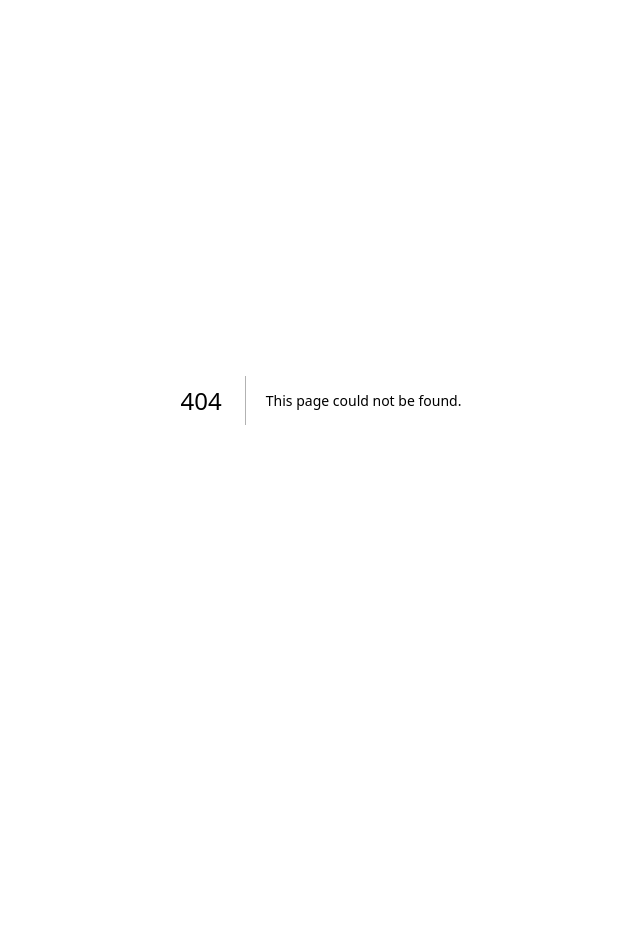
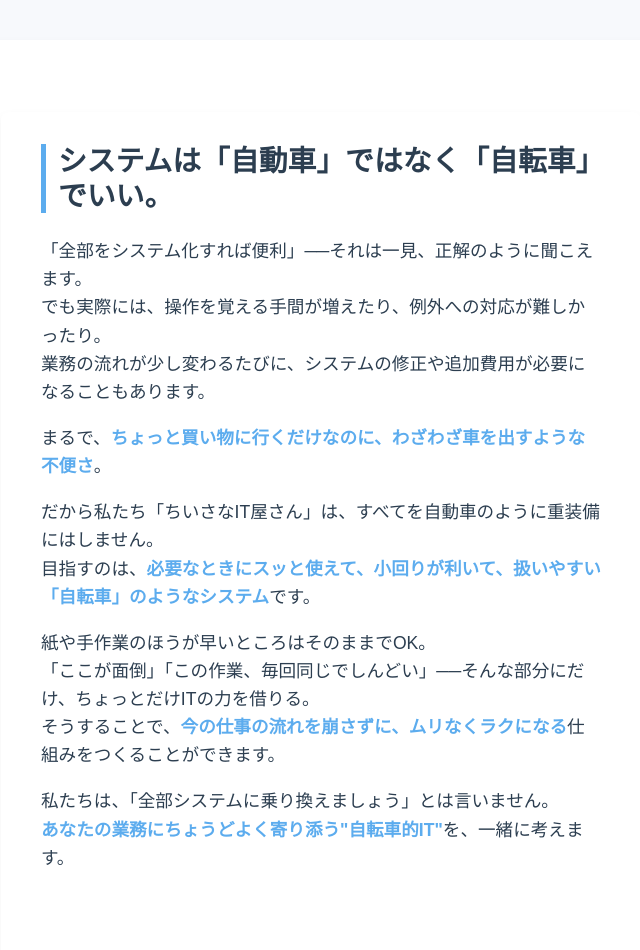
Before and after one commit to ogawa-gorilla/lp, a Next.js app: page /policy in a window 1280 px wide. Before the commit this address had no page. Shown: the top 950 px of the page, without its empty margins (319-959 px from the left). Before the commit the page ends 800 px from the top, so only its background shows below. Built offline with nearby package versions, Linux system fonts and the light colour scheme.

Commit message:
ポリシーを追加

```diff
--- /dev/null
+++ b/src/app/policy/page.tsx
@@ -0,0 +1,91 @@
+import { Container } from 'react-bootstrap'
+import Footer from '../common/components/Footer'
+import './style.css'
+
+export default function PolicyPage() {
+    return (
+        <Container>
+            <main className="container" role="main">
+                <section>
+                    <h1>システムは「自動車」ではなく「自転車」でいい。</h1>
+
+                    <p>
+                        「全部をシステム化すれば便利」──それは一見、正解のように聞こえます。
+                        <br />
+                        でも実際には、操作を覚える手間が増えたり、例外への対応が難しかったり。
+                        <br />
+                        業務の流れが少し変わるたびに、システムの修正や追加費用が必要になることもあります。
+                    </p>
+
+                    <p>
+                        まるで、
+                        <strong>
+                            ちょっと買い物に行くだけなのに、わざわざ車を出すような不便さ
+                        </strong>
+                        。
+                    </p>
+
+                    <p>
+                        だから私たち「ちいさなIT屋さん」は、すべてを自動車のように重装備にはしません。
+                        <br />
+                        目指すのは、
+                        <strong>
+                            必要なときにスッと使えて、小回りが利いて、扱いやすい「自転車」のようなシステム
+                        </strong>
+                        です。
+                    </p>
+
+                    <p>
+                        紙や手作業のほうが早いところはそのままでOK。
+                        <br />
+                        「ここが面倒」「この作業、毎回同じでしんどい」──そんな部分にだけ、ちょっとだけITの力を借りる。
+                        <br />
+                        そうすることで、
+                        <strong>
+                            今の仕事の流れを崩さずに、ムリなくラクになる
+                        </strong>
+                        仕組みをつくることができます。
+                    </p>
+
+                    <p>
+                        私たちは、「全部システムに乗り換えましょう」とは言いません。
+                        <br />
+                        <strong>
+                            あなたの業務にちょうどよく寄り添う"自転車的IT"
+                        </strong>
+                        を、一緒に考えます。
+                    </p>
+                </section>
+                <section>
+                    <h1>使いやすさを最優先に</h1>
+                    <p>
+                        システムは便利でも、使いにくければ意味がありません。
+                        <br />
+                        私たちは、難しい操作や複雑な画面を極力避け、
+                        <strong>
+                            誰でも直感的に使えることを第一に考えます
+                        </strong>
+                        。
+                        <br />
+                        ITが苦手な方も安心して使い続けられることが、何より大切だと考えています。
+                    </p>
+                </section>
+                <section>
+                    <h1>無理なく現場に寄り添う</h1>
+                    <p>
+                        業務は現場の人が一番よく知っています。
+                        <br />
+                        だから私たちは現場の声を丁寧に聞き、
+                        <strong>無理なく導入できるシステムをつくります</strong>
+                        。
+                        <br />
+                        大きく流れを変えたり、慣れない仕組みに無理に合わせたりはしません。
+                        <br />
+                        一緒に成長していけるパートナーとして、寄り添います。
+                    </p>
+                </section>
+            </main>
+            <Footer />
+        </Container>
+    )
+}
--- /dev/null
+++ b/src/app/policy/style.css
@@ -0,0 +1,52 @@
+body {
+    font-family: 'Noto Sans JP', sans-serif;
+    background-color: #f7f9fc;
+    color: #2c3e50;
+    margin: 0;
+    padding: 0 20px;
+    line-height: 1.6;
+}
+
+.container {
+    max-width: 720px;
+    margin: 40px auto;
+    background: #ffffff;
+    border-radius: 8px;
+    box-shadow: 0 4px 10px rgba(0, 0, 0, 0.05);
+    padding: 32px 40px;
+}
+
+section {
+    margin-bottom: 80px;
+}
+
+h1 {
+    color: #2c3e50;
+    font-weight: 700;
+    font-size: 1.8rem;
+    margin-bottom: 24px;
+    border-left: 5px solid #5cacee;
+    padding-left: 12px;
+}
+
+p {
+    margin-bottom: 18px;
+    font-size: 1.1rem;
+}
+
+strong {
+    color: #5cacee;
+}
+
+@media (max-width: 600px) {
+    .container {
+        padding: 24px 20px;
+        margin: 24px 10px;
+    }
+    h1 {
+        font-size: 1.5rem;
+    }
+    p {
+        font-size: 1rem;
+    }
+}
```
Also changed, not shown: src/app/page.tsx (+7 -1 lines), 1 other file (tests, documents, lock files or other folders).
